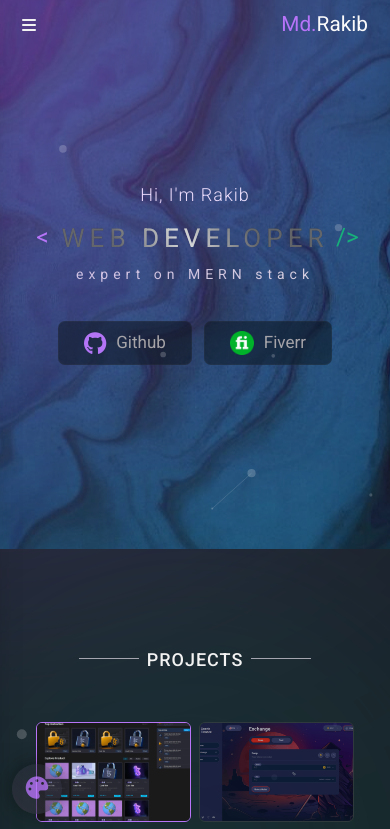
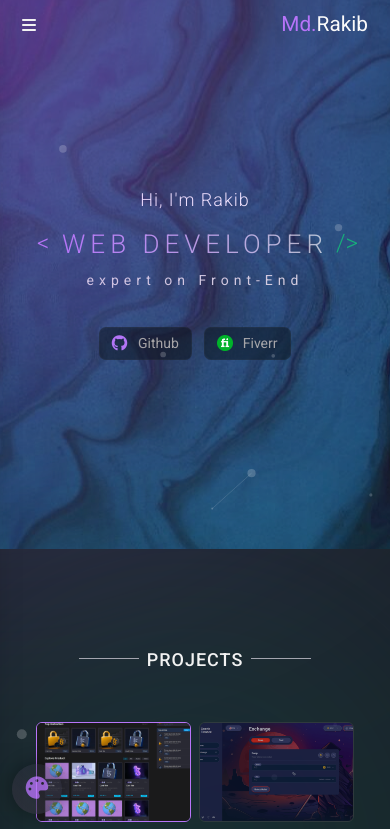
Before and after one commit to mohammedrakib944/Portfolio_React_Vite, a React (Vite) app: page / in a window 390 px wide. Shown: the top 829 px of the page. Built offline with nearby package versions, Linux system fonts and the light colour scheme.

Commit message:
lagging fixed

```diff
--- a/src/components/footer/Footer.jsx
+++ b/src/components/footer/Footer.jsx
@@ -6,7 +6,7 @@ import "./footer.css";
 export default function Footer() {
   return (
     <div className="footer">
-      <p>&copy;2022 copyright rakibuzzaman.contact@gmail.com</p>
+      <p>&copy;2022 copyright mohammedrakib944@gmail.com</p>
     </div>
   );
 }
--- a/src/components/footer/footer.css
+++ b/src/components/footer/footer.css
@@ -3,13 +3,13 @@
   height: 50px;
   background-color: #0d0d0e;
   margin-top: 100px;
-  font-size: 13px;
-  color: var(--thirdColor);
-  font-weight: 500;
   display: flex;
   align-items: center;
   justify-content: center;
 }
 .footer p {
-  margin-bottom: 0px;
+  color: var(--thirdColor);
+  font-weight: 300;
+  font-size: 13px;
+  padding-top: 15px;
 }
--- a/src/pages/Home/Home.jsx
+++ b/src/pages/Home/Home.jsx
@@ -10,13 +10,7 @@ import { loadFull } from "tsparticles";
 
 export default function Home() {
   const particlesInit = async (main) => {
-    console.log(main);
-
     await loadFull(main);
-  };
-
-  const particlesLoaded = (container) => {
-    console.log(container);
   };
 
   return (
@@ -25,14 +19,14 @@ export default function Home() {
         <div className="landingContent">
           <h5>Hi, I'm Rakib</h5>
           <h1 className="webTag">WEB DEVELOPER</h1>
-          <p>expert on MERN stack</p>
+          <p>expert on Front-End</p>
           <div className="buttons">
             <a
               href="https://github.com/mohammedrakib944"
               target="_blank"
               className="github"
             >
-              <i class="fa-brands fa-github"></i>
+              <i className="fa-brands fa-github"></i>
               <span>Github</span>
             </a>
             <a
@@ -93,7 +87,6 @@ export default function Home() {
         <Particles
           id="tsparticles"
           init={particlesInit}
-          loaded={particlesLoaded}
           options={{
             preset: "firefly",
 
--- a/src/pages/Home/home.css
+++ b/src/pages/Home/home.css
@@ -183,46 +183,23 @@
 .webTag {
   position: relative;
   font-size: 32px;
-  font-weight: 400 !important;
+  font-weight: 300 !important;
   letter-spacing: 5px;
   padding: 10px 0px;
   margin-bottom: 0px;
   background: linear-gradient(
-    60deg,
-    var(--at),
-    var(--at),
-    #fff,
-    var(--at),
-    var(--at)
+    86deg,
+    var(--primaryColor),
+    rgb(255 255 255 / 67%)
   );
   -webkit-background-clip: text;
   color: transparent;
-  animation: animate 5s linear infinite;
-  background-size: 95%;
 }
 
 .ImHere {
   position: absolute;
   width: 100%;
   height: 100vh;
-}
-
-@keyframes animate {
-  0% {
-    background-position: -800%;
-  }
-  40% {
-    background-position: 800%;
-    color: rgb(182, 182, 182);
-  }
-  90% {
-    background-position: 800%;
-    color: rgb(160, 160, 160);
-  }
-  100% {
-    background-position: 800%;
-    color: rgb(0, 0, 0);
-  }
 }
 
 .webTag::before {
@@ -297,6 +274,16 @@
   .custom-btn {
     padding: 5px 21px;
   }
+  .buttons a {
+    font-size: 16px;
+    padding: 5px 12px;
+  }
+  .buttons a span {
+    font-size: 14px;
+  }
+  .fiverrLogo {
+    width: 16px;
+  }
   .myProject {
     transform: initial;
     grid-template-columns: repeat(2, 1fr);
--- a/src/pages/contact/Contact.jsx
+++ b/src/pages/contact/Contact.jsx
@@ -45,7 +45,7 @@ export default function Contact() {
               <p>
                 <i className="fa-solid fa-envelope"></i> &nbsp; Email:&nbsp;
                 &nbsp;
-                <span className="texting">rakibuzzaman.contact@gmail.com</span>
+                <span className="texting">mohammedrakib944@gmail.com</span>
               </p>
               <p>
                 {/* Phone: <span className="texting">+88 01705472922</span> */}
```
